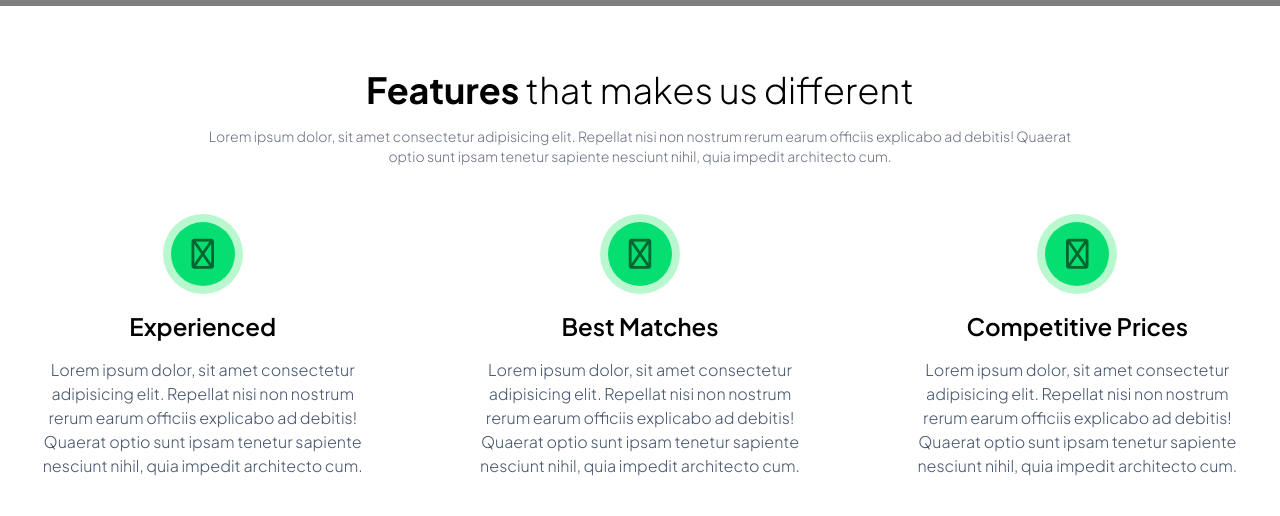
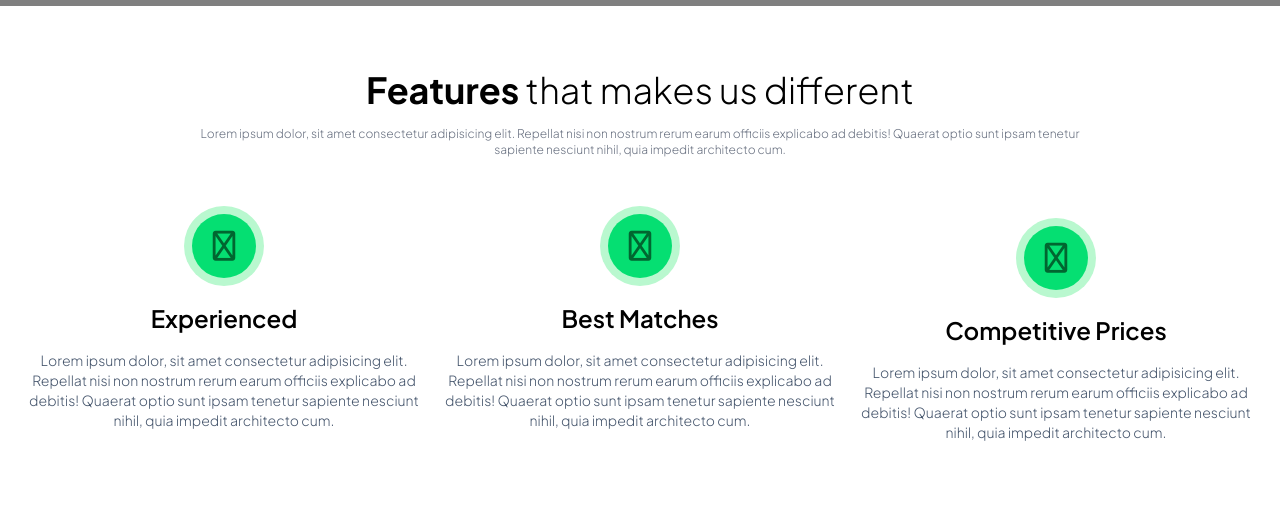
Before and after one commit to Synaptrix-Dev/FV04-KMap, a React (Vite) app in the folder client/: page / in a window 1280 px wide. Shown: the part 794-1310 px from the top of the page. Built offline with nearby package versions, Linux system fonts and the light colour scheme; grey boxes are pictures that could not be loaded; a web font is replaced by a local one.

Commit message:
Landing Page Updated

```diff
--- a/client/src/pages/Home/Features.jsx
+++ b/client/src/pages/Home/Features.jsx
@@ -1,93 +1,44 @@
 import React from 'react';
-import { Link } from 'react-router-dom';
-
-const projectsData = [
-  {
-    id: 1,
-    type: 'Atlassian API',
-    name: 'Atlassian',
-    description: 'A software that develops products for software developers and developments.',
-    coverImage: 'https://via.placeholder.com/300x200?text=Atlassian+Project', // Replace with actual image URL
-  },
-];
 
 function Features() {
   return (
-    <div className='max-w-7xl px-4 sm:px-6 lg:px-8 mx-auto'>
+    <div className='max-w-7xl px-4 sm:px-4 mx-auto'>
       <div className='text-center space-y-4 mb-12'>
         <h1 className='text-4xl font-light'> <span className='font-bold'>Features</span> that makes us different</h1>
-        <p className='text-gray-500 text-sm font-light max-w-4xl mx-auto'>Lorem ipsum dolor, sit amet consectetur adipisicing elit. Repellat nisi non nostrum rerum earum officiis explicabo ad debitis! Quaerat optio sunt ipsam tenetur sapiente nesciunt nihil, quia impedit architecto cum.</p>
+        <p className='text-gray-500 text-sm font-light max-w-4xl mx-auto sm:text-xs'>Lorem ipsum dolor, sit amet consectetur adipisicing elit. Repellat nisi non nostrum rerum earum officiis explicabo ad debitis! Quaerat optio sunt ipsam tenetur sapiente nesciunt nihil, quia impedit architecto cum.</p>
       </div>
 
-      <div className='flex items-center justify-center w-full space-x-24'>
-
+      <div className='flex flex-col sm:flex-row items-center justify-center w-full space-y-8 sm:space-y-6'>
         <div className='space-y-4 flex flex-col items-center justify-center'>
           <div className='bg-green-200 rounded-full w-20 h-20 flex items-center justify-center'>
-            <div className='bg-green-400 rounded-full w-16 h-16  flex items-center justify-center'>
-              <i class="fa-duotone fa-regular fa-briefcase text-3xl text-green-800 "></i>
+            <div className='bg-green-400 rounded-full w-16 h-16 flex items-center justify-center'>
+              <i className="fa-duotone fa-regular fa-briefcase text-3xl text-green-800"></i>
             </div>
           </div>
           <h1 className='text-2xl font-semibold'>Experienced</h1>
-          <p className='text-slate-600 font-light max-w-5xl text-center '>Lorem ipsum dolor, sit amet consectetur adipisicing elit. Repellat nisi non nostrum rerum earum officiis explicabo ad debitis! Quaerat optio sunt ipsam tenetur sapiente nesciunt nihil, quia impedit architecto cum.</p>
+          <p className='text-slate-600 font-light max-w-5xl text-center sm:text-sm'>Lorem ipsum dolor, sit amet consectetur adipisicing elit. Repellat nisi non nostrum rerum earum officiis explicabo ad debitis! Quaerat optio sunt ipsam tenetur sapiente nesciunt nihil, quia impedit architecto cum.</p>
         </div>
 
         <div className='space-y-4 flex flex-col items-center justify-center'>
           <div className='bg-green-200 rounded-full w-20 h-20 flex items-center justify-center'>
-            <div className='bg-green-400 rounded-full w-16 h-16  flex items-center justify-center'>
-              <i class="fa-duotone fa-regular fa-magnifying-glass text-3xl text-green-800 "></i>
+            <div className='bg-green-400 rounded-full w-16 h-16 flex items-center justify-center'>
+              <i className="fa-duotone fa-regular fa-magnifying-glass text-3xl text-green-800"></i>
             </div>
           </div>
           <h1 className='text-2xl font-semibold'>Best Matches</h1>
-          <p className='text-slate-600 font-light max-w-5xl text-center'>Lorem ipsum dolor, sit amet consectetur adipisicing elit. Repellat nisi non nostrum rerum earum officiis explicabo ad debitis! Quaerat optio sunt ipsam tenetur sapiente nesciunt nihil, quia impedit architecto cum.</p>
+          <p className='text-slate-600 font-light max-w-5xl text-center sm:text-sm'>Lorem ipsum dolor, sit amet consectetur adipisicing elit. Repellat nisi non nostrum rerum earum officiis explicabo ad debitis! Quaerat optio sunt ipsam tenetur sapiente nesciunt nihil, quia impedit architecto cum.</p>
         </div>
 
         <div className='space-y-4 flex flex-col items-center justify-center'>
           <div className='bg-green-200 rounded-full w-20 h-20 flex items-center justify-center'>
-            <div className='bg-green-400 rounded-full w-16 h-16  flex items-center justify-center'>
-              <i class="fa-duotone fa-regular fa-sack-dollar text-3xl text-green-800 "></i>
+            <div className='bg-green-400 rounded-full w-16 h-16 flex items-center justify-center'>
+              <i className="fa-duotone fa-regular fa-sack-dollar text-3xl text-green-800"></i>
             </div>
           </div>
           <h1 className='text-2xl font-semibold'>Competitive Prices</h1>
-          <p className='text-slate-600 font-light max-w-5xl text-center'>Lorem ipsum dolor, sit amet consectetur adipisicing elit. Repellat nisi non nostrum rerum earum officiis explicabo ad debitis! Quaerat optio sunt ipsam tenetur sapiente nesciunt nihil, quia impedit architecto cum.</p>
+          <p className='text-slate-600 font-light max-w-5xl text-center sm:text-sm'>Lorem ipsum dolor, sit amet consectetur adipisicing elit. Repellat nisi non nostrum rerum earum officiis explicabo ad debitis! Quaerat optio sunt ipsam tenetur sapiente nesciunt nihil, quia impedit architecto cum.</p>
         </div>
-
       </div>
-
-      {/* <div className="max-w-full">
-        <div className="grid sm:grid-cols-2 lg:grid-cols-3 gap-6">
-          {projectsData.map((project) => (
-            <div
-              key={project.id}
-              className="group flex flex-col h-full bg-white border border-gray-200 shadow-2xs rounded-xl"
-            >
-              <div className="h-52 flex flex-col justify-center items-center bg-blue-600 rounded-t-xl">
-                <img
-                  src={project.coverImage}
-                  alt={`${project.name} cover`}
-                  className="w-full h-full object-cover rounded-t-xl"
-                />
-              </div>
-              <div className="p-4 md:p-6">
-                <span className="block mb-1 text-xs font-semibold uppercase text-blue-600">
-                  {project.type}
-                </span>
-                <h3 className="text-xl font-semibold text-gray-800">
-                  {project.name}
-                </h3>
-                <p className="mt-3 text-gray-500">{project.description}</p>
-              </div>
-              <div className="mt-auto flex border-t border-gray-200 divide-x divide-gray-200">
-                <Link
-                  to={`/project-details/${project.name}`}
-                  className="w-full py-3 px-4 inline-flex justify-center items-center gap-x-2 text-sm font-medium rounded-es-xl bg-white text-gray-800 shadow-2xs hover:bg-gray-50 focus:outline-hidden focus:bg-gray-50 disabled:opacity-50 disabled:pointer-events-none"
-                >
-                  View sample
-                </Link>
-              </div>
-            </div>
-          ))}
-        </div>
-      </div> */}
     </div>
   );
 }
```
